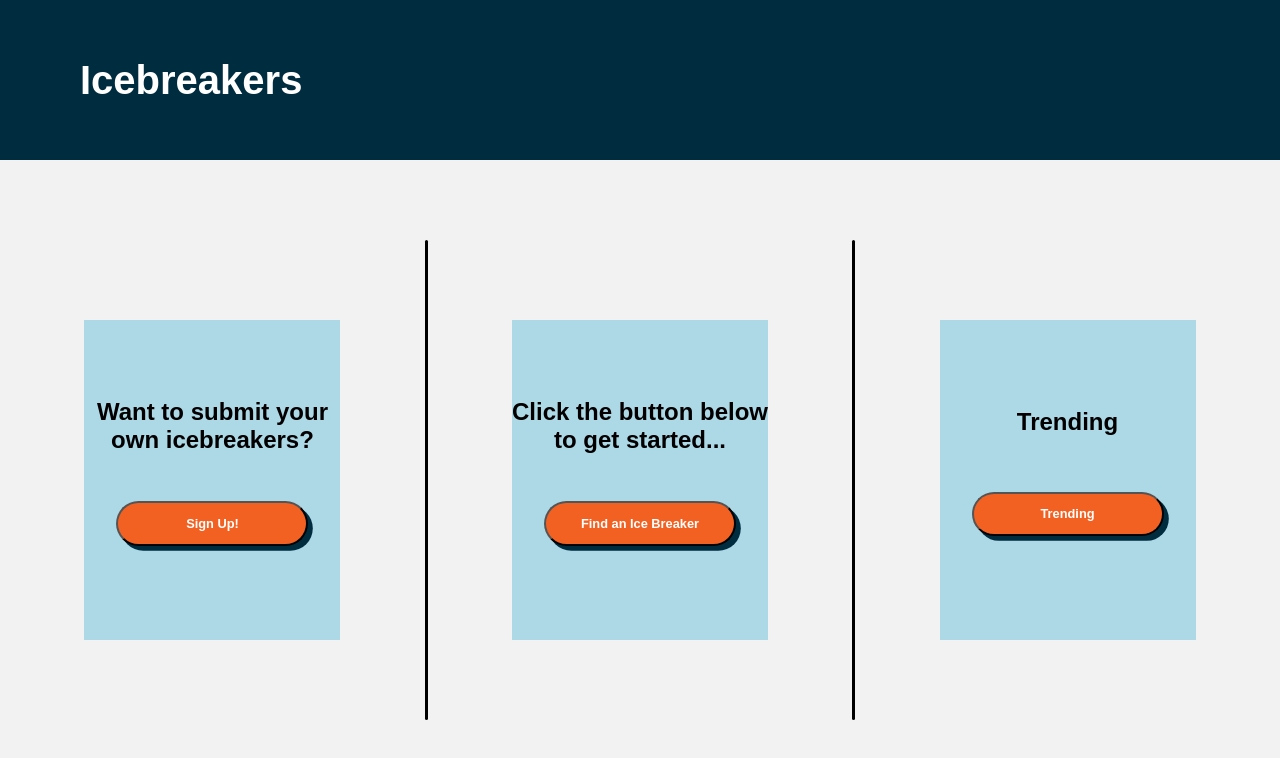
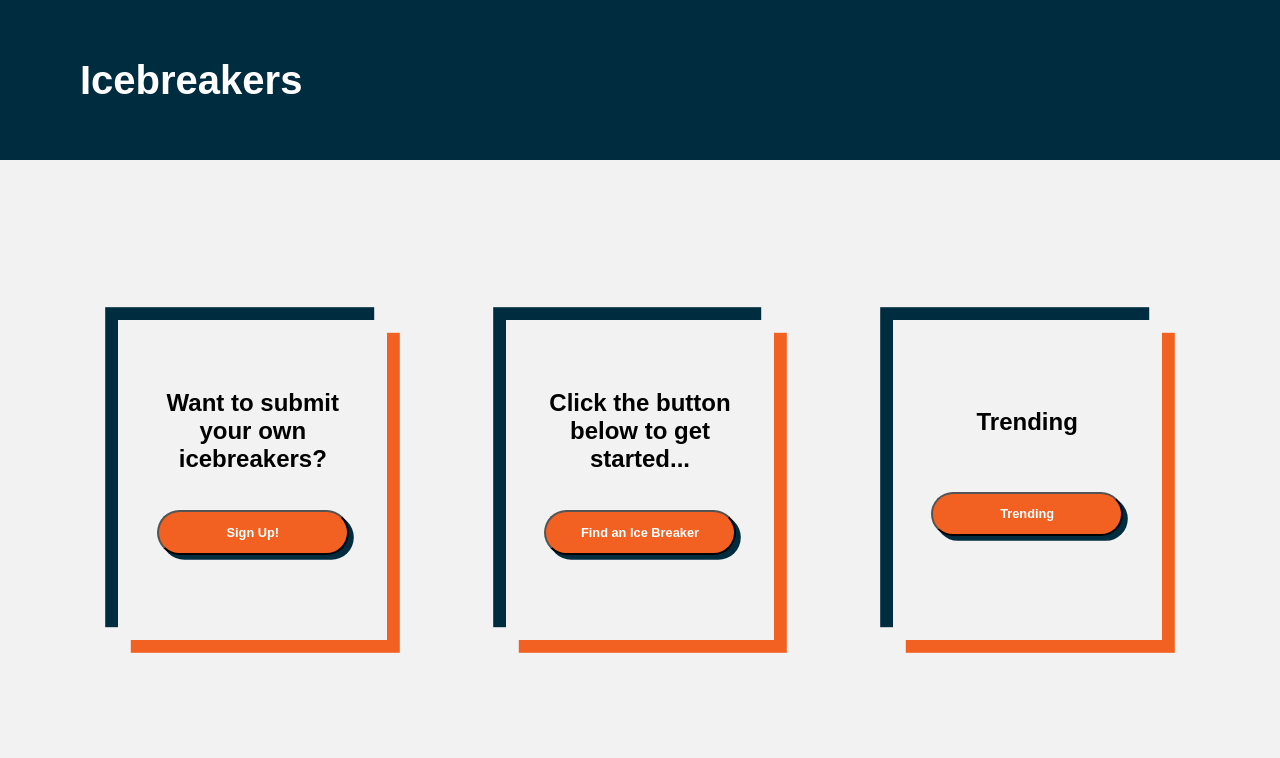
Before and after one commit to juanjmartinezguevara/ice-breakers-api, a React (Create React App) app: page / in a window 1280 px wide. Shown: the top 758 px of the page. Built offline with nearby package versions, Linux system fonts and the light colour scheme.

Commit message:
Improve Main structure, styles

```diff
--- a/src/components/Main/Main.css
+++ b/src/components/Main/Main.css
@@ -7,13 +7,14 @@
 }
 
 .main-container {
-    width: 20vw;
+    width: 15vw;
     height: 40vh;
+    padding: 0 3vw;
     display: flex;
     flex-direction: column;
     justify-content: space-evenly;
     align-items: center;
-    background-color: lightblue;
+    box-shadow: #002c40 -1vw -1vw, #f26122 1vw 1vw;
 }
 
 #main-container-divide {
--- a/src/components/Main/Main.js
+++ b/src/components/Main/Main.js
@@ -1,5 +1,5 @@
 import React, { useEffect, useState } from "react";
-import axios from "axios";
+// import axios from "axios";
 import "./Main.css";
 import Temp from "./temp.json";
 
@@ -31,9 +31,9 @@ function Main() {
         <h1 className="main-heading-1">Want to submit your own icebreakers?</h1>
         <button className="main-button">Sign Up!</button>
       </div>
-      <span id="main-container-divide" className="main-container"></span>
+      {/* <span id="main-container-divide"></span> */}
       <div className="main-icebreaker main-container">
-        <h1 className="main-heading-1">
+        <h1 id='main-container-heading-findicebreaker' className="main-heading-1">
           {ib}
           {ib == "Click the button below to get started" ? "..." : null}
         </h1>
@@ -41,7 +41,7 @@ function Main() {
           Find an Ice Breaker
         </button>
       </div>
-      <span id="main-container-divide" className="main-container"></span>
+      {/* <span id="main-container-divide"></span> */}
       <div className="main-trending main-container">
         <h1 className="main-heading-1">Trending</h1>
         <button className="main-button">Trending</button>
```
